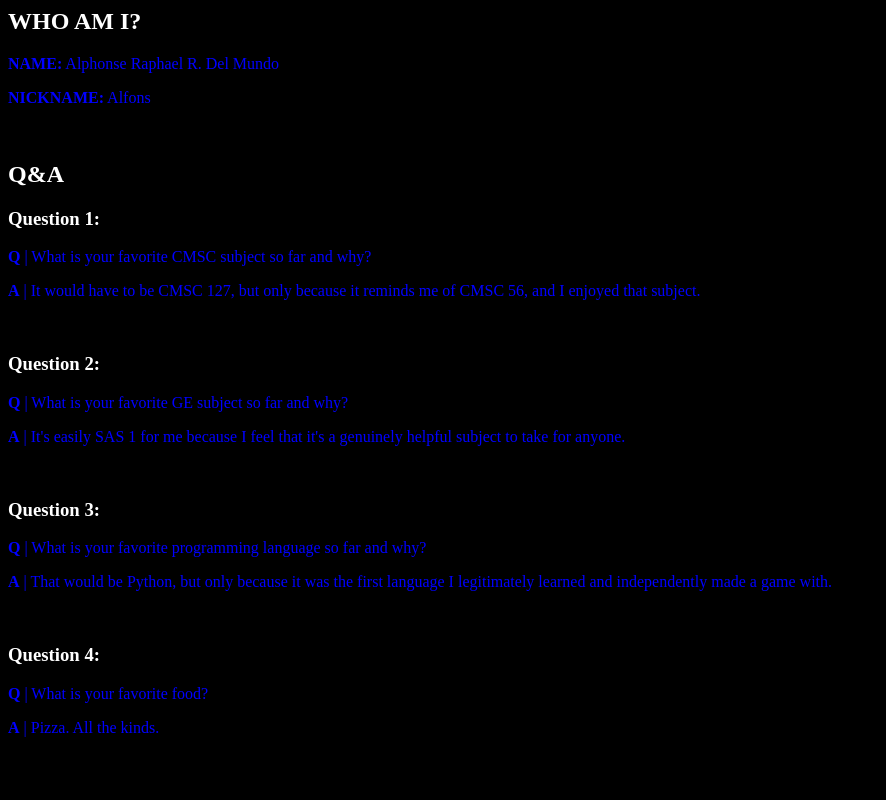
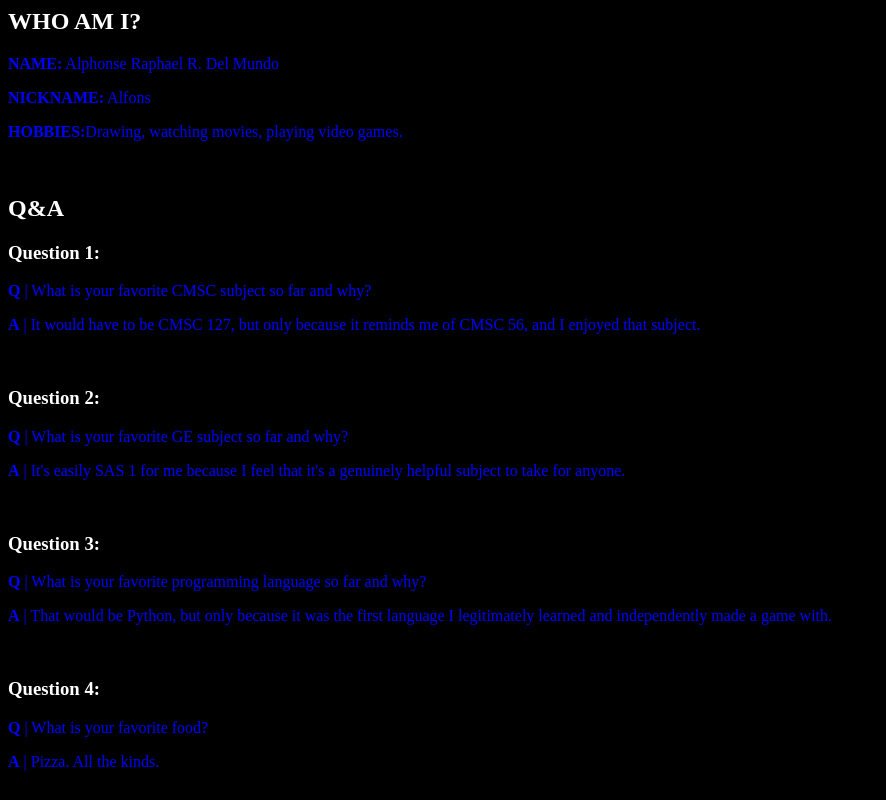
Before and after one commit to quite2quiet/cmsc100_exer1, a plain HTML site: page exer1.html in a window 1280 px wide. Shown: the whole page, without its empty margins (0-886 px from the left). Drawn offline with Linux system fonts and the light colour scheme.

Commit message:
Added missing 'hobbies' section

```diff
--- a/exer1.html
+++ b/exer1.html
@@ -6,6 +6,7 @@
 <h2>WHO AM I?</h2>
     <p><b>NAME:</b> Alphonse Raphael R. Del Mundo</p>
     <p><b>NICKNAME:</b> Alfons</p>
+    <p><b>HOBBIES:</b>Drawing, watching movies, playing video games.</p>
     <br>
 
 <h2>Q&A</h2>
```
